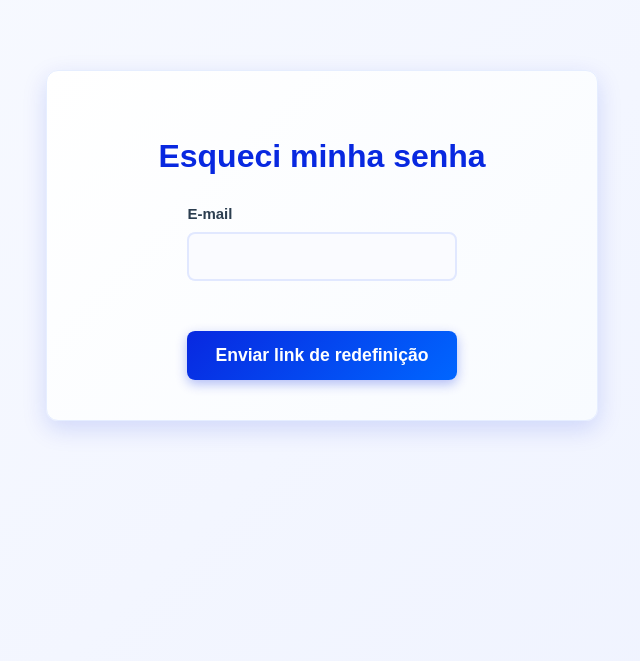
After one commit to antoniopatricio22/SELOEDU, a Flask app: page /auth/forgot_password in a window 1280 px wide. The commit adds this page. Shown: the top 661 px of the page, without its empty margins (318-958 px from the left). Run offline with Flask 3, Linux system fonts and the light colour scheme.

Commit message:
Upadate: Entrega 07

```diff
--- a/Static/custom.css
+++ b/Static/custom.css
@@ -155,6 +155,59 @@ footer p {
     display: flex;
     justify-content: center;
     margin-top: 25px;
+    gap: 10px;
+}
+
+/* Password Reset Buttons */
+.button-password-reset {
+    padding: 14px 28px;
+    background: linear-gradient(135deg, #0828e0 0%, #0066ff 100%);
+    border: none;
+    color: white;
+    font-size: 1.1em;
+    border-radius: 8px;
+    cursor: pointer;
+    transition: all 0.3s ease;
+    width: 100%;
+    margin-top: 25px;
+    font-weight: 600;
+    box-shadow: 0 4px 12px rgba(8, 40, 224, 0.3);
+    text-decoration: none;
+    text-align: center;
+    display: inline-block;
+}
+
+.button-password-reset:hover {
+    background: linear-gradient(135deg, #0066ff 0%, #0828e0 100%);
+    transform: translateY(-2px);
+    box-shadow: 0 6px 18px rgba(8, 40, 224, 0.4);
+    text-decoration: none;
+    color: white;
+}
+
+.button-forgot {
+    padding: 14px 28px;
+    background: linear-gradient(135deg, #0828e0 0%, #0066ff 100%);
+    border: none;
+    color: white;
+    font-size: 1.1em;
+    border-radius: 8px;
+    cursor: pointer;
+    transition: all 0.3s ease;
+    width: 180px;
+    margin-top: 25px;
+    font-weight: 600;
+    box-shadow: 0 4px 12px rgba(8, 40, 224, 0.3);
+    text-decoration: none;
+    text-align: center;
+}
+
+.button-forgot:hover {
+    background: linear-gradient(135deg, #0066ff 0%, #0828e0 100%);
+    transform: translateY(-2px);
+    box-shadow: 0 6px 18px rgba(8, 40, 224, 0.4);
+    text-decoration: none;
+    color: white;
 }
 
 /* Login Page */
@@ -164,7 +217,7 @@ footer p {
     border-radius: 12px;
     box-shadow: 0 8px 25px rgba(8, 40, 224, 0.15);
     width: 100%;
-    max-width: 420px;
+    max-width: 480px;
     text-align: left;
     display: flex;
     flex-direction: column;
--- a/app.py
+++ b/app.py
@@ -1,19 +1,22 @@
 from flask import Flask, render_template
 from routes.users import user_bp
 from routes.auth import auth_bp
-from extensions import db, login_manager
+from extensions import db, login_manager, mail
 from models.users import User
 from config import DevelopmentConfig
 
 
 app = Flask(__name__)
+
+# load configuration before initializing extensions
+
+
 app.config.from_object(DevelopmentConfig)
-
 db.init_app(app)
 login_manager.init_app(app)
+mail.init_app(app)
 
 # blueprints
-# register users under /users
 app.register_blueprint(user_bp, url_prefix='/users')
 app.register_blueprint(auth_bp, url_prefix='/auth')
 
@@ -22,7 +25,7 @@ app.register_blueprint(auth_bp, url_prefix='/auth')
 def welcome():
     return render_template('home.html')
 
-
+#master
 with app.app_context():
     db.create_all()
     if not User.query.filter_by(email='admin@seloedu.com').first():
--- a/config.py
+++ b/config.py
@@ -9,3 +9,9 @@ class Config:
 
 class DevelopmentConfig(Config):
 	DEBUG = True
+	MAIL_SERVER = 'localhost'
+	MAIL_PORT = 1025
+	MAIL_USE_TLS = False
+	MAIL_USERNAME = ""
+	MAIL_PASSWORD = ""
+	MAIL_DEFAULT_SENDER = "reset_password@seloedu"
--- a/extensions.py
+++ b/extensions.py
@@ -1,5 +1,6 @@
 from flask_sqlalchemy import SQLAlchemy
 from flask_login import LoginManager
+from flask_mail import Mail
 
 
 db = SQLAlchemy()
@@ -7,3 +8,5 @@ login_manager = LoginManager()
 login_manager.login_view = 'auth.login'
 login_manager.login_message = 'Por favor, faça login para acessar esta página.'
 login_manager.login_message_category = 'info'
+
+mail = Mail()
--- a/routes/auth.py
+++ b/routes/auth.py
@@ -12,3 +12,11 @@ def login():
 @auth_bp.route('/logout')
 def logout():
     return auth_views.logout()
+
+@auth_bp.route('/forgot_password', methods=['GET', 'POST'])
+def forgot_password():
+    return auth_views.forgot_password()
+
+@auth_bp.route('/reset_password/<token>', methods=['GET', 'POST'])
+def reset_password(token):
+    return auth_views.reset_password(token)
--- /dev/null
+++ b/templates/auth/forgot_password.html
@@ -0,0 +1,15 @@
+{% extends "base.html" %}
+{% block content %}
+<div class="login-container">
+  <h2>Esqueci minha senha</h2>
+  <form method="POST">
+    <div class="input-group">
+      <label for="email">E-mail</label>
+      <input type="email" name="email" required>
+    </div>
+    <div class="button-wrapper">
+      <button type="submit" class="button-password-reset">Enviar link de redefinição</button>
+    </div>
+  </form>
+</div>
+{% endblock %}
--- a/templates/auth/login.html
+++ b/templates/auth/login.html
@@ -12,7 +12,10 @@
             <label for="password">Senha</label>
             <input type="password" id="password" name="password" required>
         </div>
-        <button type="submit" class="button-login">Entrar</button>
+        <div class="button-wrapper">
+            <button type="submit" class="button-login">Entrar</button>
+            <a href="{{ url_for('auth.forgot_password') }}" class="button-forgot">Esqueci Senha</a>
+        </div>
     </form>
 </div>
 {% endblock %}
--- a/views/auth.py
+++ b/views/auth.py
@@ -1,7 +1,10 @@
+
 from flask import render_template, request, redirect, url_for, flash
 from flask_login import login_user, logout_user
 from models.users import User
-from extensions import db
+from extensions import db, mail
+from utils.token_utils import generate_token, confirm_token
+from flask_mail import Message
 
 
 def login():
@@ -23,3 +26,58 @@ def logout():
     logout_user()
     flash('Você foi desconectado.', 'info')
     return redirect(url_for('auth.login'))
+
+def forgot_password():
+    if request.method == 'POST':
+        email = request.form.get('email')
+        if not email:
+            flash('Informe um e-mail válido.', 'warning')
+            return render_template('auth/forgot_password.html')
+
+        user = User.query.filter_by(email=email).first()
+        if not user:
+            flash('Se o e-mail existir, enviaremos um link de redefinição.', 'info')
+            return redirect(url_for('auth.login'))
+
+        token = generate_token(email)
+        reset_url = url_for('auth.reset_password', token=token, _external=True)
+
+        msg = Message(
+            subject='Redefinição de senha',
+            recipients=[email],
+            body=f'Use o link para redefinir sua senha: {reset_url}\nEste link expira em 1 hora.'
+        )
+        try:
+            mail.send(msg)
+        except Exception:
+            flash('Não foi possível enviar o e-mail no momento.', 'danger')
+            return render_template('auth/forgot_password.html')
+
+        flash('Se o e-mail existir, enviaremos um link de redefinição.', 'info')
+        return redirect(url_for('auth.login'))
+
+    return render_template('auth/forgot_password.html')
+
+def reset_password(token):
+    email = confirm_token(token)
+    if not email:
+        flash('Link inválido ou expirado.', 'danger')
+        return redirect(url_for('auth.forgot_password'))
+
+    if request.method == 'POST':
+        new_password = request.form.get('password')
+        if not new_password:
+            flash('Informe uma nova senha.', 'warning')
+            return render_template('auth/reset_password.html', token=token)
+
+        user = User.query.filter_by(email=email).first()
+        if not user:
+            flash('Usuário não encontrado.', 'danger')
+            return redirect(url_for('auth.forgot_password'))
+
+        user.set_password(new_password)
+        db.session.commit()
+        flash('Senha redefinida com sucesso. Faça login.', 'success')
+        return redirect(url_for('auth.login'))
+
+    return render_template('auth/reset_password.html', token=token)
```
Also changed, not shown: templates/auth/reset_password.html (added, +15 -0 lines), utils/token_utils.py (added, +14 -0 lines), instance/seloedu.db, readme.md.
